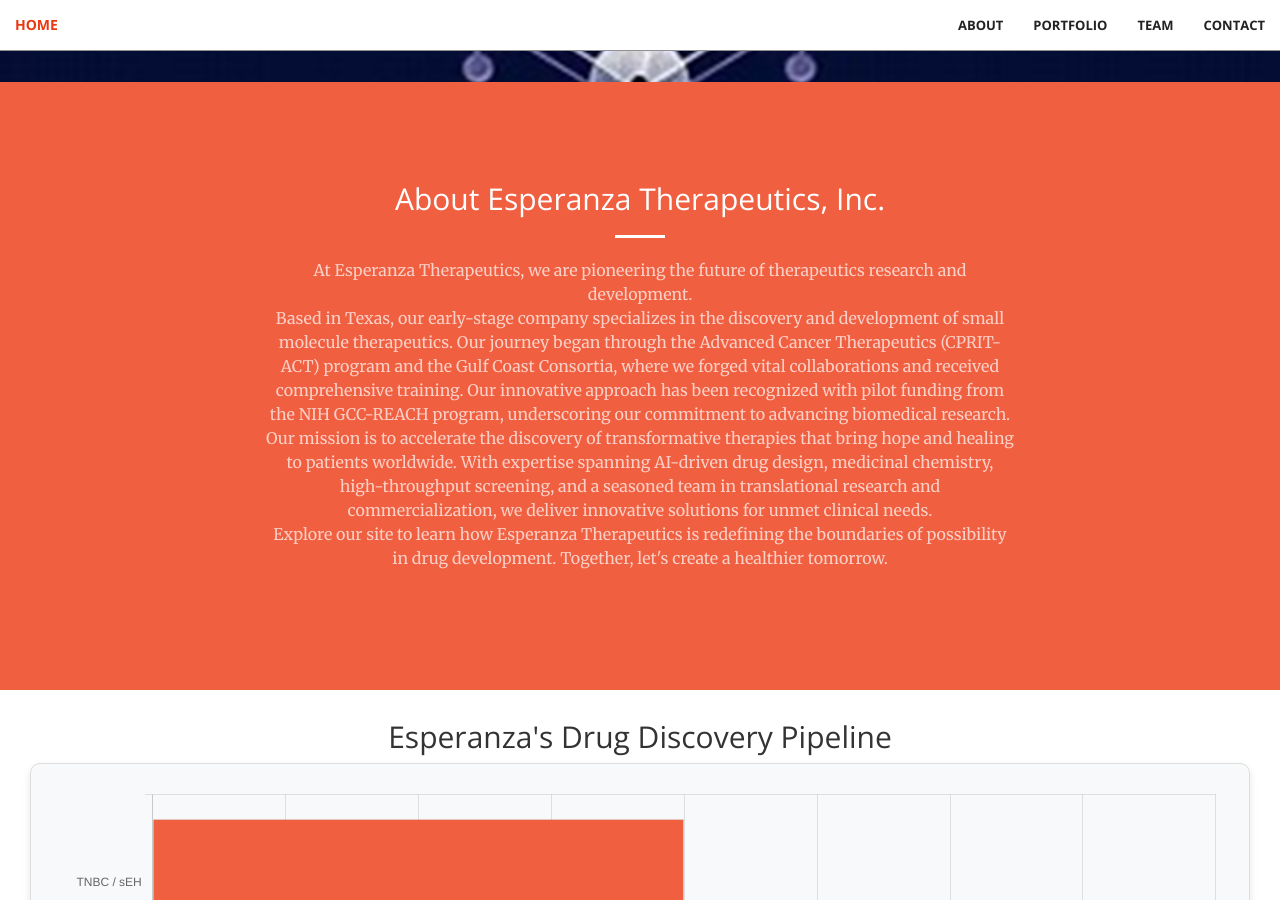
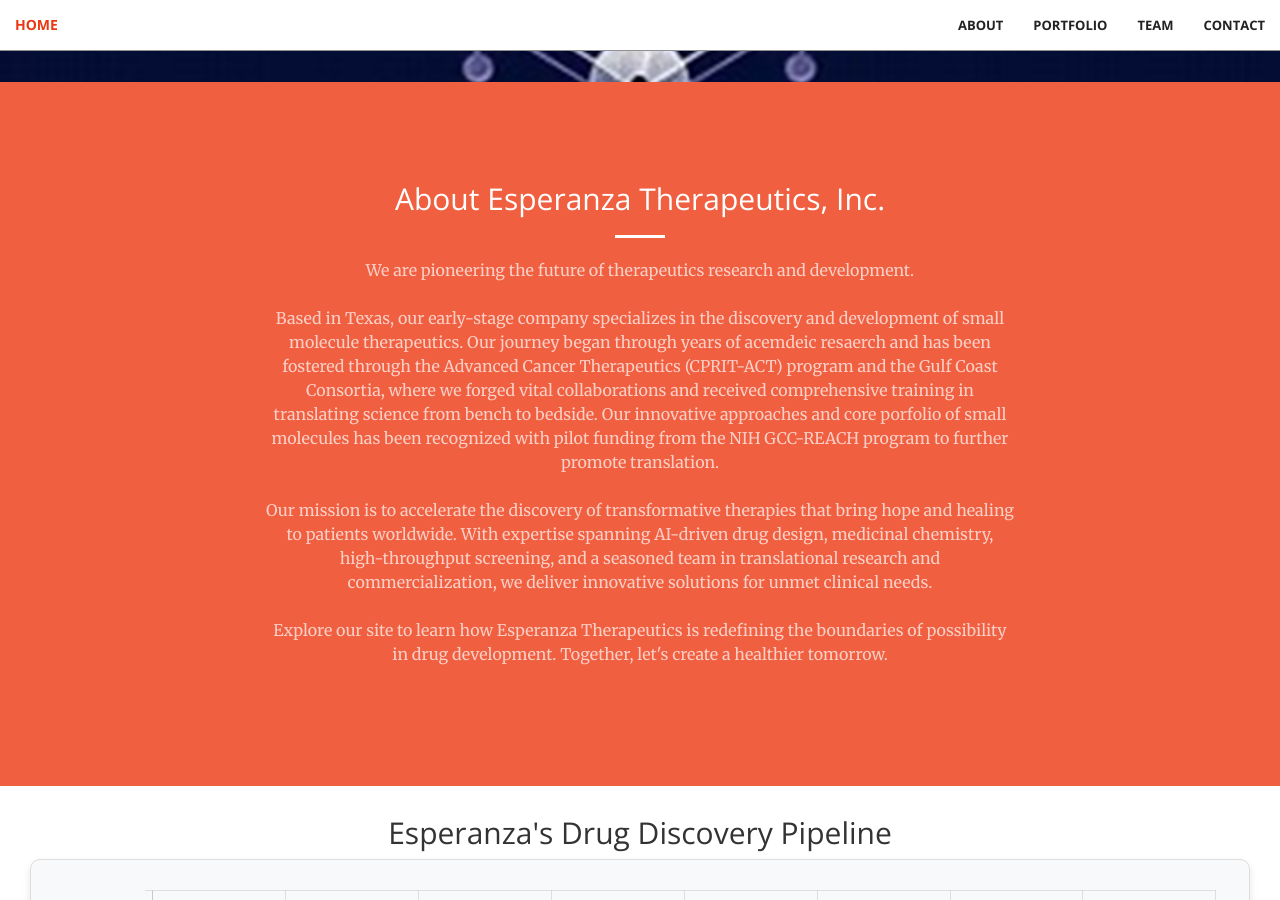
Before and after one commit to Esperanza-Therapeutics/Esperanza-therapeutics.github.io, a Jekyll site: the page built from index.html, in a window 1280 px wide and 900 px high, scrolled down 818 px. Built offline with Jekyll 4.4.1, drawn with Linux system fonts in a browser that asks for light colours; nearby versions of some CDN libraries.

Commit message:
Update call-to-action.html

```diff
--- a/_includes/call-to-action.html
+++ b/_includes/call-to-action.html
@@ -4,12 +4,12 @@
             <div class="col-lg-8 col-lg-offset-2 text-center">
                 <h2 class="section-heading">About Esperanza Therapeutics, Inc.</h2>
                 <hr class="light">
-                <p class="text-faded">At Esperanza Therapeutics, we are pioneering the future of therapeutics research and development.
-                    <br>
-                    Based in Texas, our early-stage company specializes in the discovery and development of small molecule therapeutics. Our journey began through the Advanced Cancer Therapeutics (CPRIT-ACT) program and the Gulf Coast Consortia, where we forged vital collaborations and received comprehensive training. Our innovative approach has been recognized with pilot funding from the NIH GCC-REACH program, underscoring our commitment to advancing biomedical research.
-                    <br>
+                <p class="text-faded">We are pioneering the future of therapeutics research and development.
+                    <br><br>
+                    Based in Texas, our early-stage company specializes in the discovery and development of small molecule therapeutics. Our journey began through years of acemdeic resaerch and has been fostered through the Advanced Cancer Therapeutics (CPRIT-ACT) program and the Gulf Coast Consortia, where we forged vital collaborations and received comprehensive training in translating science from bench to bedside. Our innovative approaches and core porfolio of small molecules has been recognized with pilot funding from the NIH GCC-REACH program to further promote translation.
+                    <br><br>
                     Our mission is to accelerate the discovery of transformative therapies that bring hope and healing to patients worldwide. With expertise spanning AI-driven drug design, medicinal chemistry, high-throughput screening, and a seasoned team in translational research and commercialization, we deliver innovative solutions for unmet clinical needs.
-                    <br>
+                    <br><br>
                     Explore our site to learn how Esperanza Therapeutics is redefining the boundaries of possibility in drug development. Together, let's create a healthier tomorrow.</p>
             </div>
         </div>
```
